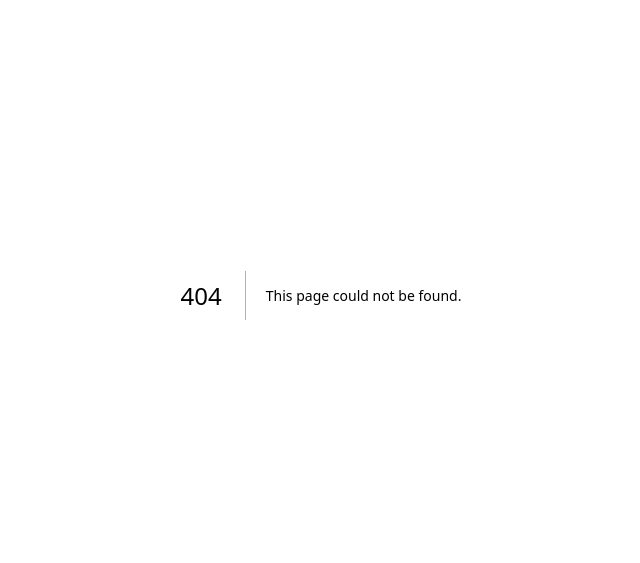
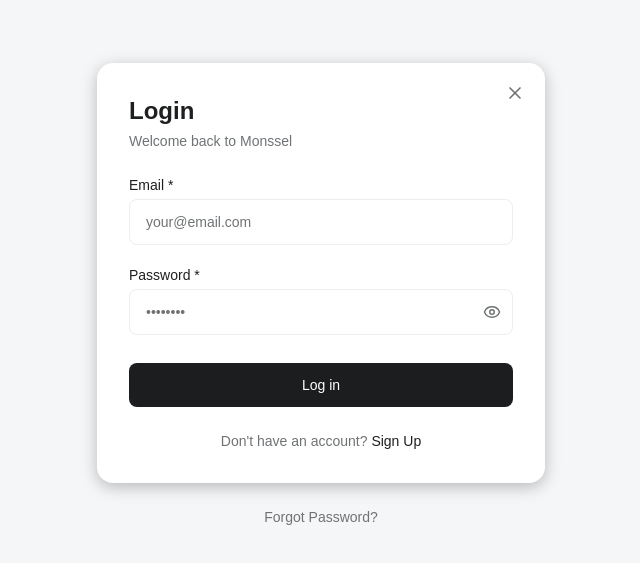
Before and after one commit to Kakka-tech/Monssel, a Next.js app: page /auth/login in a window 1280 px wide. Before the commit this address had no page. Shown: the part 105-668 px from the top of the page, without its empty margins (319-959 px from the left). Built offline with nearby package versions, Linux system fonts and the light colour scheme.

Commit message:
feat: add LoginForm and AuthLayout components for user authentication

```diff
--- /dev/null
+++ b/src/app/auth/layout.tsx
@@ -0,0 +1,13 @@
+import Container from "@/components/layout/Container";
+
+export default function AuthLayout({
+  children,
+}: {
+  children: React.ReactNode;
+}) {
+  return (
+    <section className="flex min-h-screen w-full items-center justify-center bg-[#f5f6f7] px-4">
+      <Container>{children}</Container>
+    </section>
+  );
+}
--- /dev/null
+++ b/src/app/auth/login/LoginForm.tsx
@@ -0,0 +1,86 @@
+"use client";
+
+import Link from "next/link";
+import { X, Eye, EyeOff } from "lucide-react";
+import { useState } from "react";
+
+export default function LoginForm() {
+  const [showPassword, setShowPassword] = useState(false);
+
+  return (
+    <section className="flex min-h-screen w-full flex-col items-center justify-center bg-[#f5f6f7] px-4">
+
+      <div className="relative w-full max-w-md rounded-2xl bg-white p-8 shadow-[0_4px_16px_0_rgba(0,0,0,0.25)]">
+        <button
+          className="absolute right-5 top-5 text-[#707375] hover:text-gray-600"
+          aria-label="Close"
+        >
+          <X size={20} />
+        </button>
+
+        <h1 className="text-2xl font-semibold text-[#1E1F20]">Login</h1>
+        <p className="mt-1 text-sm text-[#707375]">Welcome back to Monssel</p>
+
+        <form className="mt-6 space-y-5">
+          <div>
+            <label className="mb-1 block text-sm font-medium text-[#1E1F20]">
+              Email *
+            </label>
+            <input
+              type="email"
+              placeholder="your@email.com"
+              className="w-full rounded-lg border border-[#ECEDEE] px-4 py-3 text-sm outline-none transition focus:border-gray-400 placeholder:text-[#707375] text-[#1E1F20]"
+            />
+          </div>
+
+          <div>
+            <label className="mb-1 block text-sm font-medium text-[#1E1F20]">
+              Password *
+            </label>
+
+            <div className="relative">
+              <input
+                type={showPassword ? "text" : "password"}
+                placeholder="••••••••"
+                className="w-full rounded-lg border border-[#ECEDEE] px-4 py-3 pr-10 text-sm outline-none transition focus:border-gray-400 placeholder:text-[#707375] text-[#1E1F20]"
+              />
+
+              <button
+                type="button"
+                onClick={() => setShowPassword(!showPassword)}
+                className="absolute right-3 top-1/2 -translate-y-1/2 text-[#707375] hover:text-[#1E1F20]"
+                aria-label={showPassword ? "Hide password" : "Show password"}
+              >
+                {showPassword ? <EyeOff size={18} /> : <Eye size={18} />}
+              </button>
+            </div>
+          </div>
+
+          <button
+            type="submit"
+            className="mt-2 w-full rounded-lg bg-[#1c1d1f] py-3 text-sm font-medium text-white transition hover:bg-black"
+          >
+            Log in
+          </button>
+        </form>
+
+        <p className="mt-6 text-center text-sm text-[#707375]">
+          Don&apos;t have an account?{" "}
+          <Link
+            href="/auth/get-started/create-account"
+            className="font-medium text-[#1E1F20] hover:underline"
+          >
+            Sign Up
+          </Link>
+        </p>
+      </div>
+
+      <Link
+        href="/auth/forgot-password"
+        className="mt-6 text-sm text-[#707375] hover:text-gray-600"
+      >
+        Forgot Password?
+      </Link>
+    </section>
+  );
+}
--- /dev/null
+++ b/src/app/auth/login/page.tsx
@@ -0,0 +1,5 @@
+import LoginForm from "./LoginForm";
+
+export default function LoginPage() {
+    return <LoginForm />
+}
```
